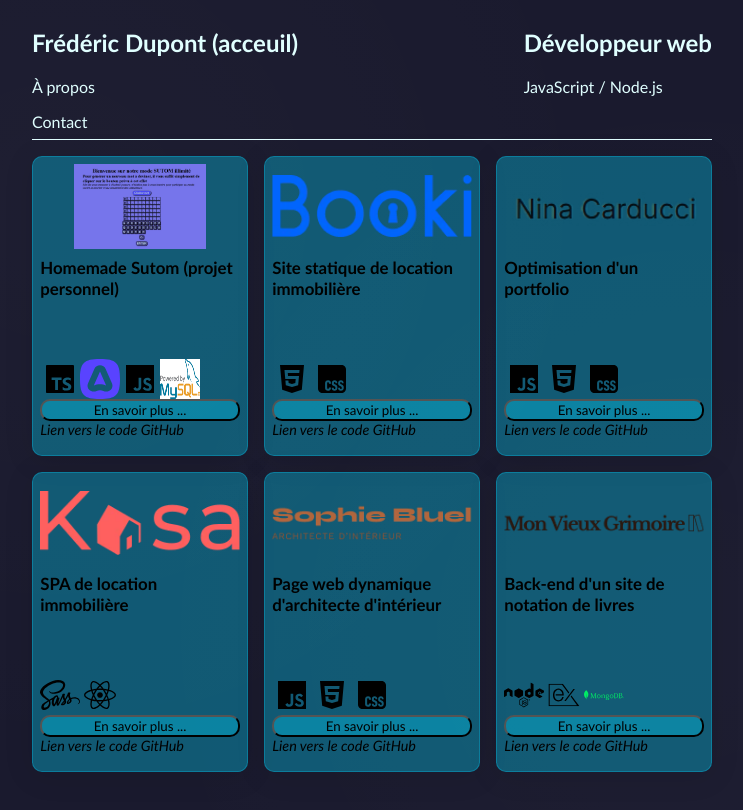
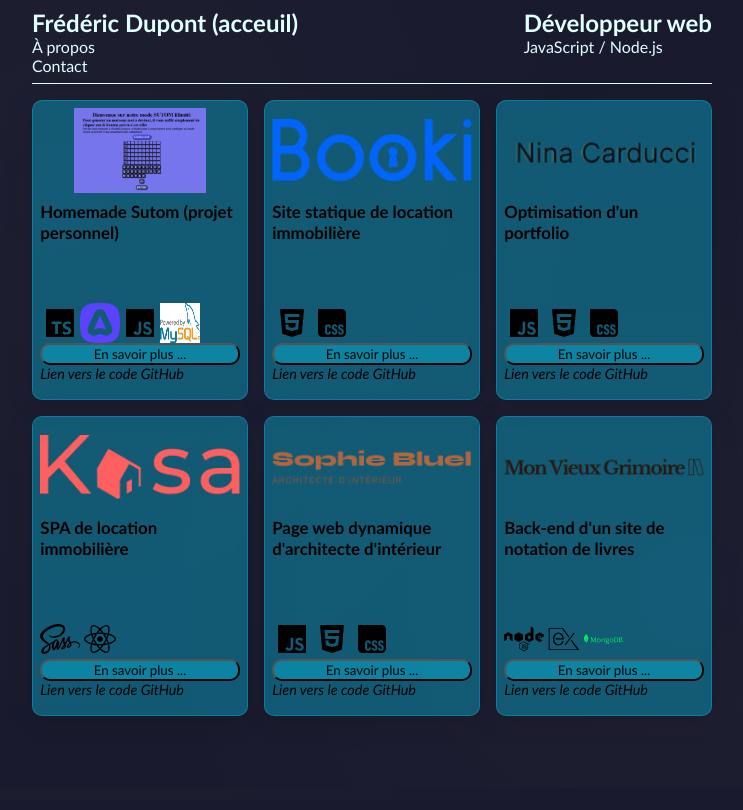
Before and after one commit to fx719/portfolio-public, a React (Vite) app: page / in a window 1280 px wide. Shown: the top 810 px of the page, without its empty margins (268-1011 px from the left). Built offline with nearby package versions, Linux system fonts and the light colour scheme.

Commit message:
style(header): add a more compatible outlined focus style to the links in the header component

```diff
--- a/src/components/Header/Header.css
+++ b/src/components/Header/Header.css
@@ -5,6 +5,14 @@ header {
     flex-wrap: nowrap;
     border-bottom: 1px solid lightcyan;
     height: auto;
+
+    & h2 {
+        margin: 0;
+    }
+
+    & p {
+        margin: 0;
+    }
 }
 
 
@@ -14,6 +22,8 @@ header {
 
 .header-name {
     padding-bottom: 0.5em;
+    display: flex;
+    flex-direction: column;
 }
 
 
--- a/src/components/ProjectCard/ProjectCard.css
+++ b/src/components/ProjectCard/ProjectCard.css
@@ -22,10 +22,7 @@
     }
 }
 
-*:focus {
-    outline: 2px solid #3498db;
-    outline-offset: 2px;
-}
+
 
 .projectCard button {
     background-color: rgba(0, 210, 250, 0.34);
--- a/src/components/ProjectCard/index.jsx
+++ b/src/components/ProjectCard/index.jsx
@@ -23,27 +23,20 @@ export default function ProjectCard({ projectUrl, projectName, backgroundImgUrl,
 
 
     const openModal = () => {
-
         modalRef.current?.showModal()
-
         getFocusableElements(modalRef.current)
-
-
     }
 
     const closeModal = () => {
         modalRef.current?.close()
-
     }
 
     const openZoomedPicture = (clickedPictureSrc) => {
         zoomedPictureRef.current?.showModal()
-
-
         getFocusableElements(zoomedPictureRef.current)
-
         zoomedPictureRef.current.lastChild.src = clickedPictureSrc
     }
+
     const closeZoomedPicture = () => {
         zoomedPictureRef.current?.close()
         modalRef.current?.showModal()
@@ -53,13 +46,14 @@ export default function ProjectCard({ projectUrl, projectName, backgroundImgUrl,
     return (
         <div className="projectCard">
             <div className="project_img"  >
-                <a target="_blank" href={projectUrl} style={{ backgroundImage: `url(${backgroundImgUrl})` }} >
+                <a target="_blank" href={projectUrl} style={{ backgroundImage: `url(${backgroundImgUrl})` }} aria-label={`Visiter la page du projet : ${projectName}`} >
+                    <img src={backgroundImgUrl} alt={`Aperçu du projet ${projectName}`} className="sr-only" />
                     <span className="sr-only">Visit {projectUrl}</span>
                 </a>
             </div>
             <div className="project_name_and_stack">
                 <h3 className="projectName">{projectName}</h3>
-                <div className="stack">{projectStack.map(techIconSrc => <img src={techIconSrc} alt="icone de langage informatique" key={projectStack.indexOf(techIconSrc)} className="tech_icon" />)}</div>
+                <div className="stack" aria-label={`Icones de technologies utilisées sur : ${projectName}`} >{projectStack.map(techIconSrc => <img src={techIconSrc} alt="" role="presentation" aria-hidden="true" key={projectStack.indexOf(techIconSrc)} className="tech_icon" />)}</div>
             </div>
             <button className="show_modal_button" onClick={openModal} >En savoir plus ...</button>
             <dialog ref={modalRef} className="project_modal" closedby="any" onKeyDown={(e) => {
--- a/src/index.css
+++ b/src/index.css
@@ -3,6 +3,13 @@
     font-family: 'Trebuchet MS', 'Lucida Sans Unicode', 'Lucida Grande', 'Lucida Sans', Arial, sans-serif;
     color: lightcyan
 }
+
+
+*:focus {
+    outline: 1px solid #3498db;
+    outline-offset: 2px;
+}
+
 
 body {
     max-width: 1440px;
@@ -23,6 +30,7 @@ body {
 a {
     text-decoration: none;
     color: black;
+    display: inline-block
 }
 
 @media (max-width:1000px) {
```
